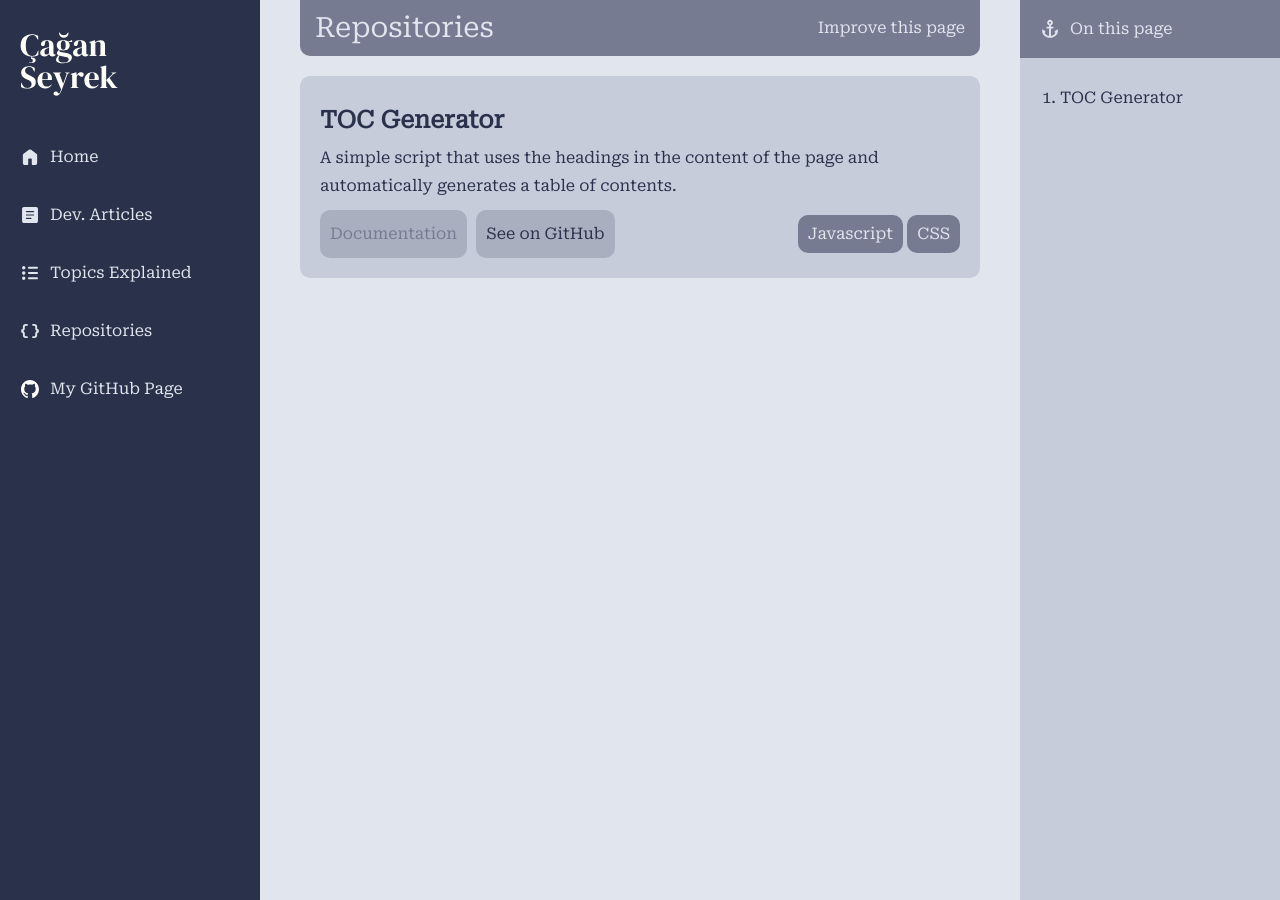
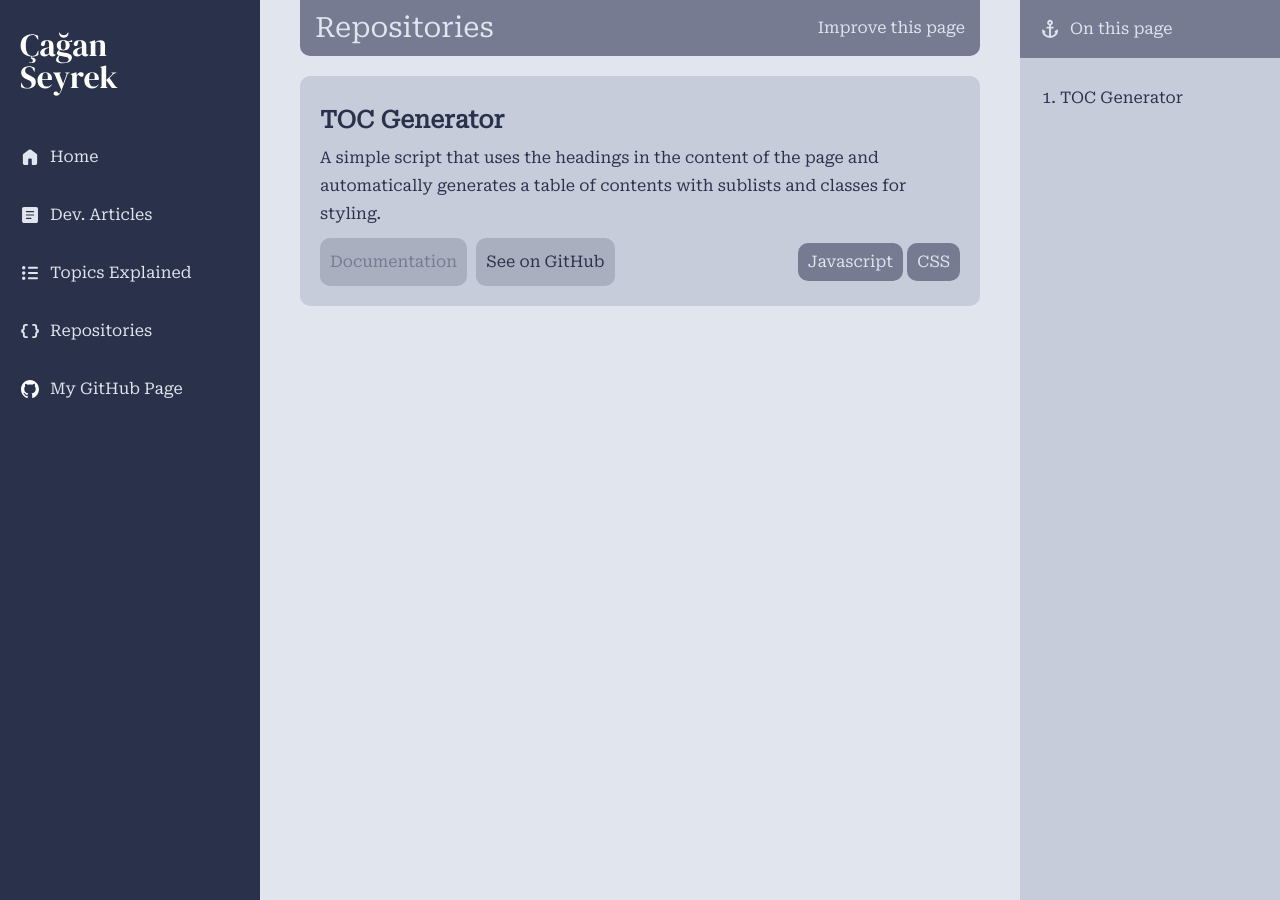
Before and after one commit to caganseyrek/website-theme, a Jekyll site: the page built from pages/menu-pages/repositories.md, in a window 1280 px wide. Built offline with Jekyll 4.4.1, drawn with Linux system fonts in a browser that asks for light colours.

Commit message:
Updated repository description

```diff
--- a/pages/menu-pages/repositories.md
+++ b/pages/menu-pages/repositories.md
@@ -6,7 +6,7 @@ editlink: edit/main/pages/repositories/repositories.md
 
 <div class="repository-preview">
     <h2>TOC Generator</h2>
-    <span>A simple script that uses the headings in the content of the page and automatically generates a table of contents.</span>
+    <span>A simple script that uses the headings in the content of the page and automatically generates a table of contents with sublists and classes for styling.</span>
     <div class="repository-info">
         <div class="repository-links">
             <a class="unavailable" target="_blank">Documentation</a>
```
